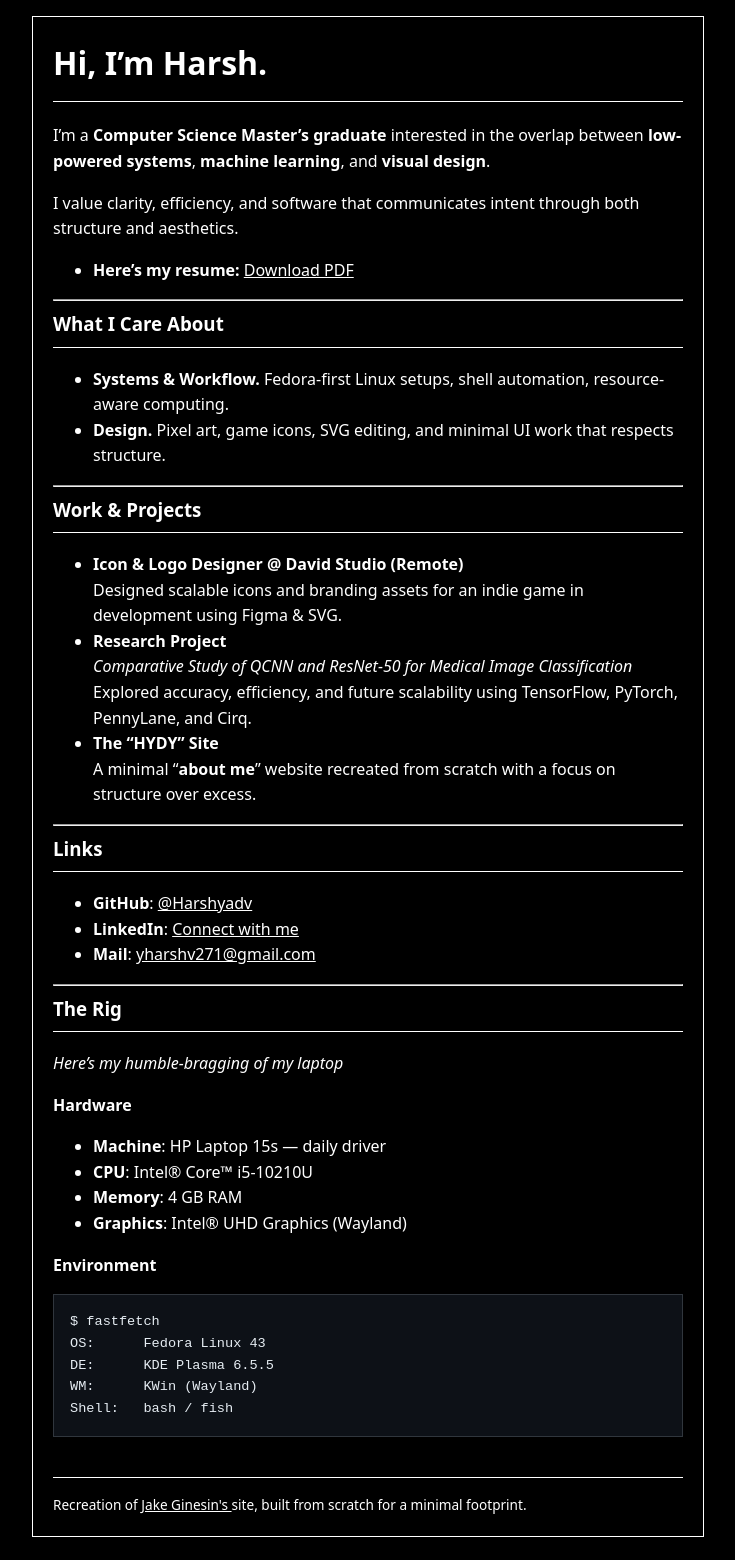
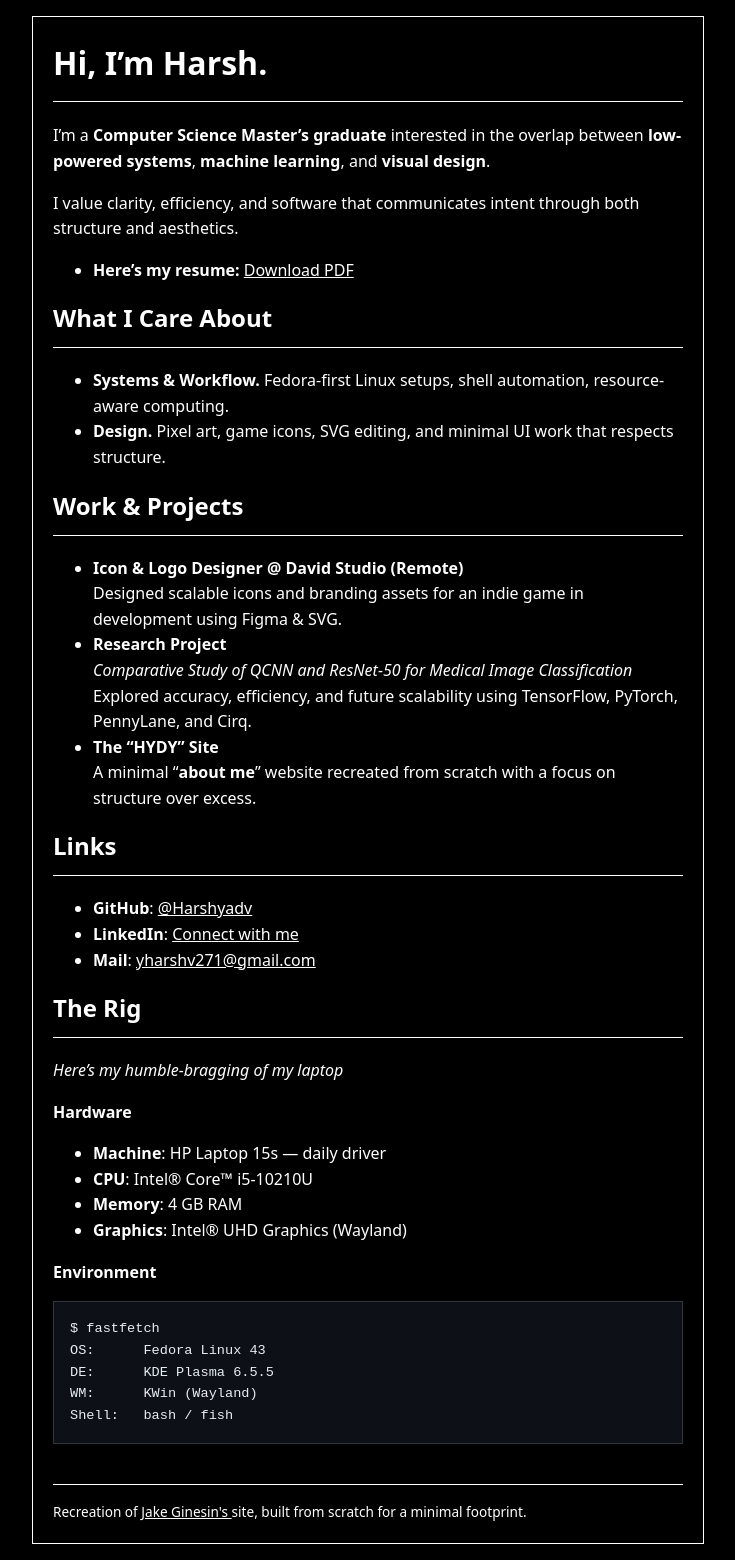
Before and after one commit to Harshyadv/HYDV, a Jekyll site: the page built from index.md, in a window 1280 px wide. Shown: the whole page, without its empty margins (272-1007 px from the left). Built offline with Jekyll 4.4.1, drawn with Linux system fonts in a browser that asks for light colours.

```diff
--- a/index.md
+++ b/index.md
@@ -2,7 +2,7 @@
 layout: default
 ---
 
-# Hi, I'm Harsh.
+# **Hi, I'm Harsh**.
 
 I’m a **Computer Science Master’s graduate** interested in the overlap between **low-powered systems**, **machine learning**, and **visual design**.
 
@@ -10,15 +10,15 @@ I value clarity, efficiency, and software that communicates intent through both
 
 - **Here’s my resume:** [Download PDF](https://github.com/Harshyadv/Harshyadv/blob/369ad442dce60b007f4cb2b0775c2daea0f21166/Harsh%20Yadav.pdf)
 
----
 
-### What I Care About
+
+## What I Care About
 * **Systems & Workflow.** Fedora-first Linux setups, shell automation, resource-aware computing.
 * **Design.** Pixel art, game icons, SVG editing, and minimal UI work that respects structure.
 
----
 
-### Work & Projects
+
+## Work & Projects
 * **Icon & Logo Designer @ David Studio (Remote)**
   Designed scalable icons and branding assets for an indie game in development using Figma & SVG.
 * **Research Project**
@@ -27,16 +27,16 @@ I value clarity, efficiency, and software that communicates intent through both
 * **The “HYDY” Site**
   A minimal "**about me**" website recreated from scratch with a focus on structure over excess.
 
----
 
-### Links
+
+## Links
 * **GitHub**: [@Harshyadv](https://github.com/Harshyadv)
 * **LinkedIn**: [Connect with me](https://www.linkedin.com/in/hyadav0701)
 * **Mail**: [yharshv271@gmail.com](mailto:yharshv271@gmail.com)
 
----
 
-### The Rig
+
+## The Rig
 *Here's my humble-bragging of my laptop*
 
 **Hardware**
```
